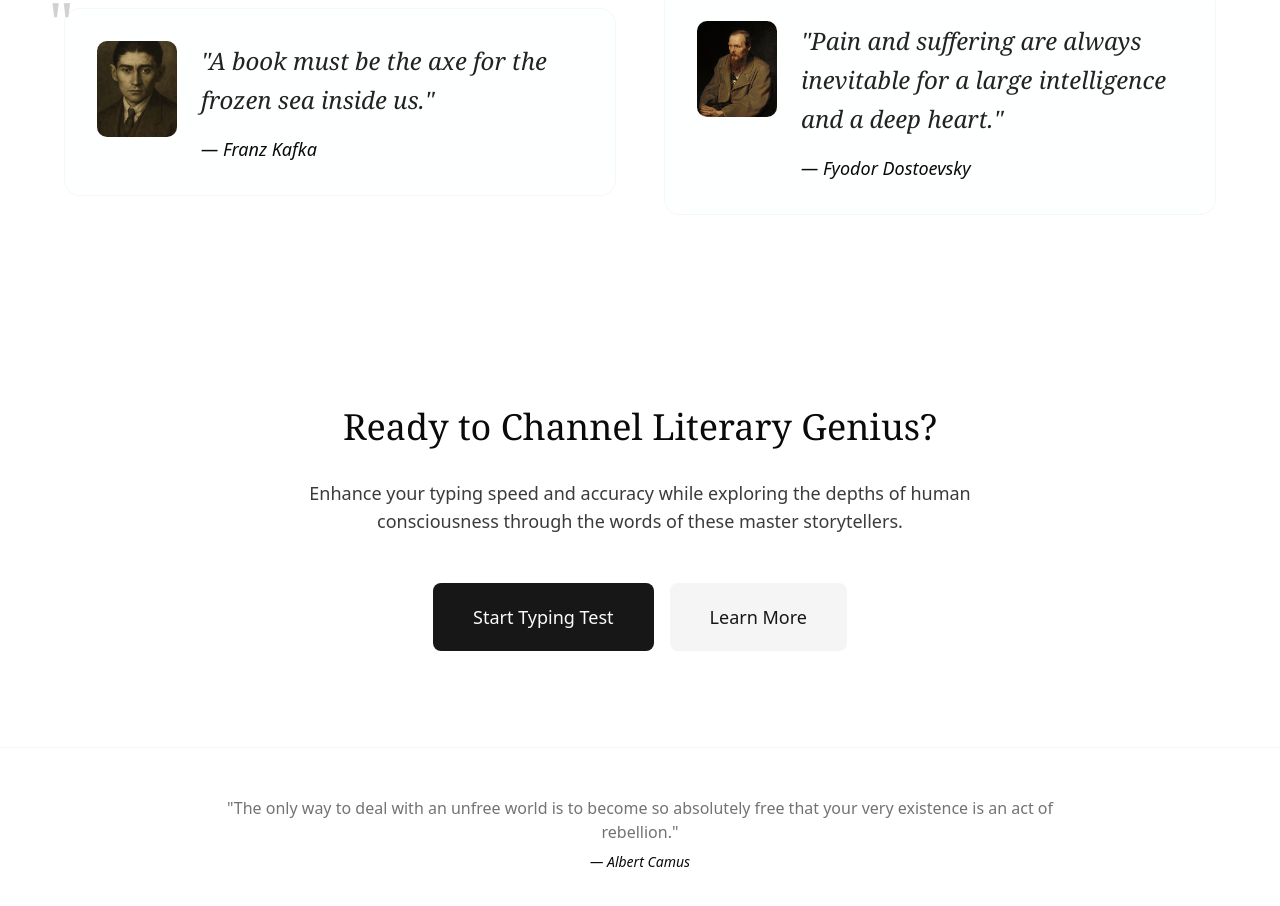
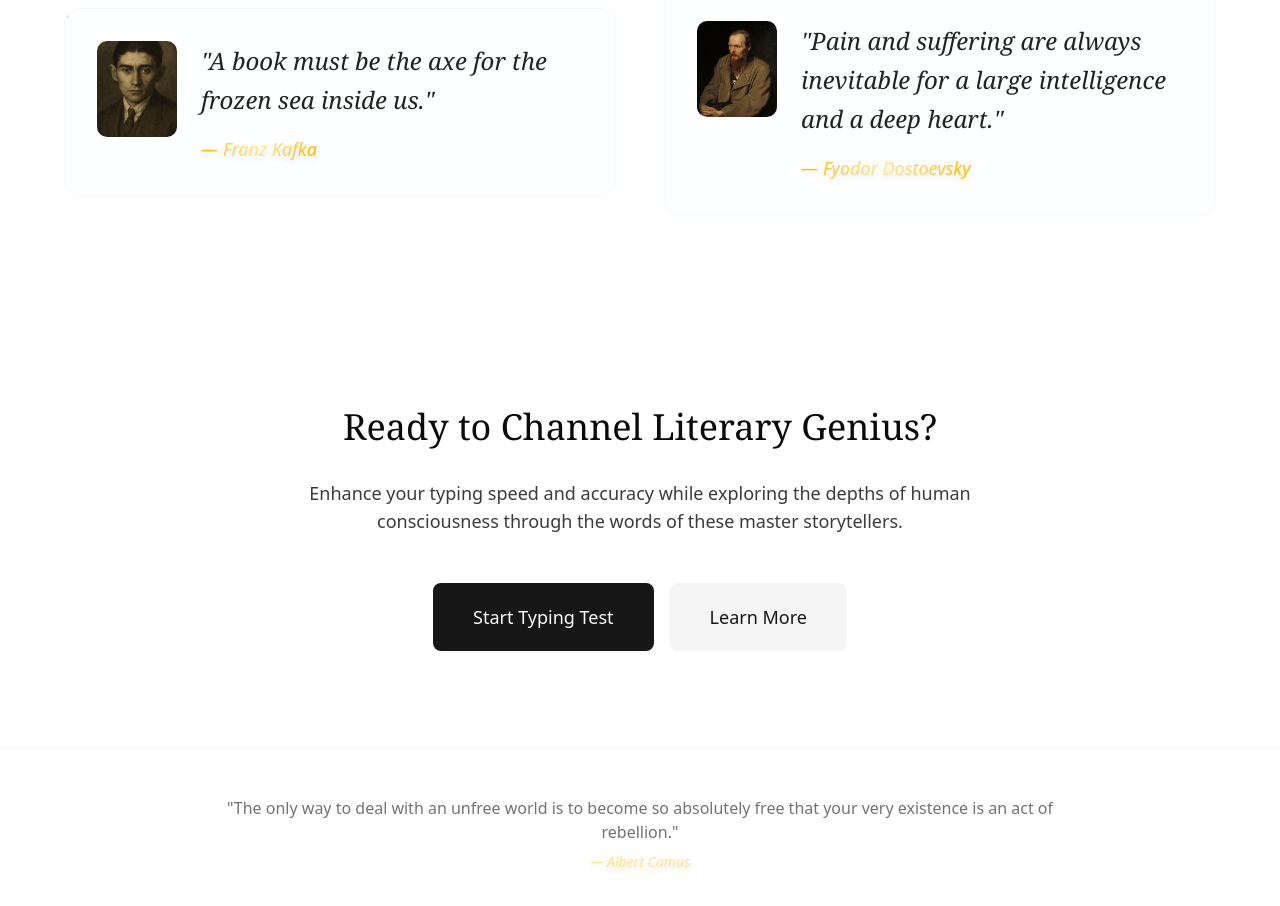
Before and after one commit to nikhilxhub/typeVIEW, a React (Vite) app: page / in a window 1280 px wide. Shown: the part 1020-1926 px from the top of the page. Built offline with nearby package versions, Linux system fonts and the light colour scheme; a web font is replaced by a local one.

Commit message:
ui changes

```diff
--- a/src/pages/LandingPage.tsx
+++ b/src/pages/LandingPage.tsx
@@ -1,7 +1,10 @@
+
 import { Button } from '@/components/ui/button';
 import { useNavigate } from 'react-router-dom';
-import kafkaPortrait from '@/assets/kafka-portrait.png';
-import dostoevskyPortrait from '@/assets/dostoevsky-portrait.png';
+import kafkaPortrait from '../assets/kafka-portrait.png';
+import dostoevskyPortrait from '../assets/dostoevsky-portrait.png';
+// const dostoevskyPortrait = React.lazy(() => import('../assets/dostoevsky-portrait.png'));
+
 
 const LandingPage = () => {
   const navigate = useNavigate();
@@ -74,7 +77,7 @@ const LandingPage = () => {
   {quotes.map((quote, index) => (
     <div
       key={index}
-                className="group relative bg-card/50 backdrop-blur-sm rounded-2xl p-8  border border-border/30"
+      className="group relative bg-card/50 backdrop-blur-sm rounded-2xl p-8 border border-border/30 overflow-hidden"
     >
       <div className="flex items-start gap-6">
         <img
@@ -88,7 +91,7 @@ const LandingPage = () => {
             "{quote.text}"
           </blockquote>
 
-                    <cite className="text-lg  font-medium">
+          <cite className="text-lg font-medium bg-clip-text text-transparent bg-gradient-to-r from-amber-400 via-amber-200 to-amber-400 drop-shadow-md">
             — {quote.author}
           </cite>
         </div>
@@ -98,6 +101,9 @@ const LandingPage = () => {
       <div className="absolute -top-4 -left-4 text-6xl text-primary/20 font-serif">
         "
       </div>
+
+      {/* Golden hover effect */}
+      <div className="absolute inset-x-0 bottom-0 h-1 bg-gradient-to-r from-transparent via-amber-400 to-transparent transform scale-x-0 transition-transform duration-300 group-hover:scale-x-100"></div>
     </div>
   ))}
 </div>
@@ -142,7 +148,9 @@ const LandingPage = () => {
           <p className="text-muted-foreground">
             "The only way to deal with an unfree world is to become so absolutely free that your very existence is an act of rebellion."
           </p>
-          <cite className="text-sm  mt-2 block">— Albert Camus</cite>
+         <cite className="text-sm mt-2 block bg-clip-text text-transparent bg-gradient-to-r from-amber-400 via-amber-200 to-amber-400 drop-shadow-md">
+  — Albert Camus
+</cite>
         </div>
       </footer>
     </div>
```
Lines whose indentation alone changed are shown as unchanged.
